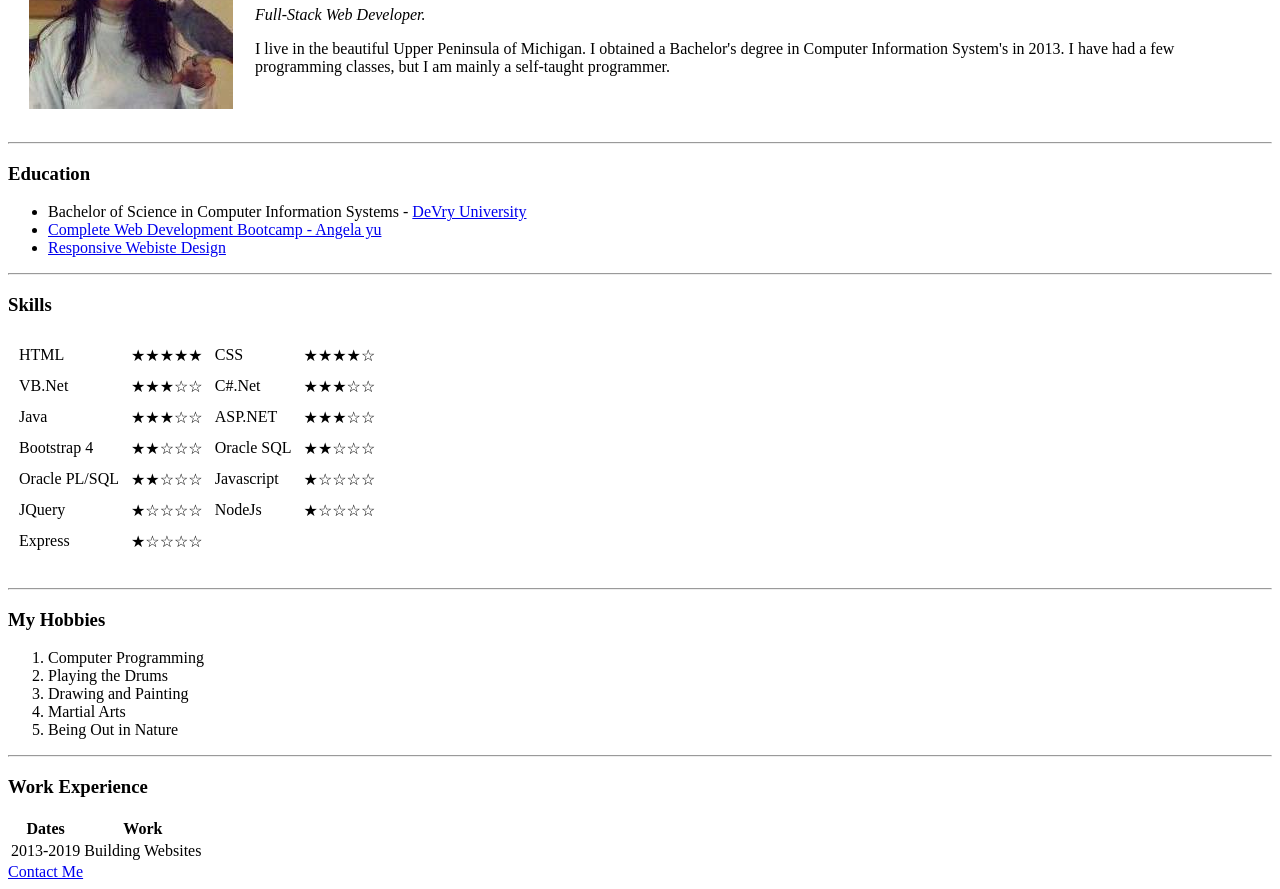
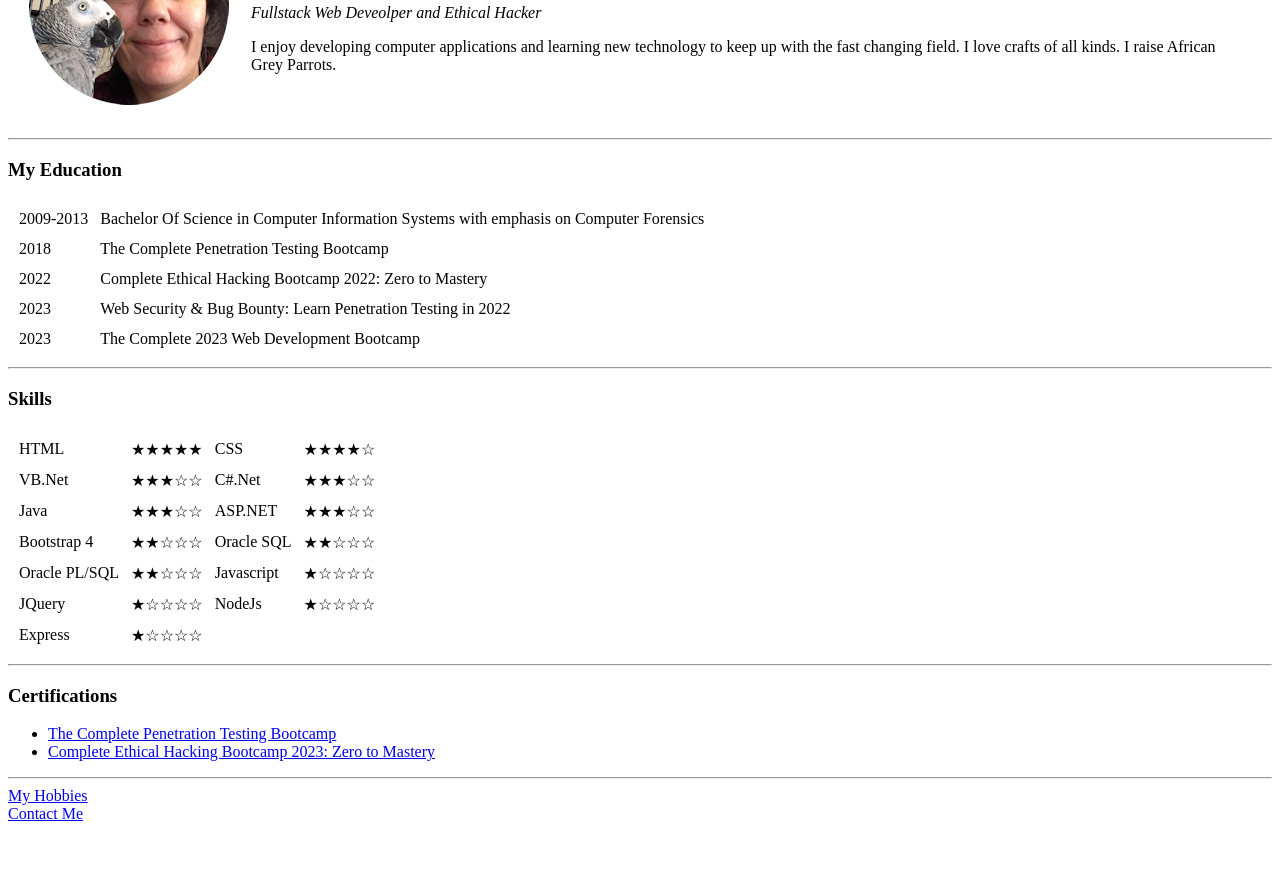
Before and after one commit to SJones108/cv, a plain HTML site: page index.html in a window 1280 px wide. Shown: the part 124-1013 px from the top of the page. After the commit the page ends 955 px from the top, so only its background shows below. Drawn offline with Linux system fonts and the light colour scheme.

Commit message:
Updated files

```diff
--- a/index.html
+++ b/index.html
@@ -1,47 +1,44 @@
 <!DOCTYPE html>
-<html lang="en" dir="ltr">
+
 <head>
-    <meta charset="utf-8" />
+    <meta charset="UTF-8">
     <title>Shirley's Personal Site</title>
 </head>
 <body>
     <table cellspacing="20">
         <tr>
-        <td><img src="img/SKJ2.jpg" alt="Shirley profile picture" /></td>
-        <td>
-          <h1>Shirley Jones</h1>
-          <p><em>Full-Stack Web Developer.</em></p>
-          <p>
-            I live in the beautiful Upper Peninsula of Michigan. I obtained a
-            Bachelor's degree in Computer Information System's in 2013. I have
-            had a few programming classes, but I am mainly a self-taught
-            programmer.
-          </p>
-        </td>
+            <td><img src="SJones photo.png" alt="Shirley Jones photo"></td>
+            <td><h1>Shirley Jones</h1>
+            <p><em> Fullstack Web Deveolper and Ethical Hacker</em></p>
+            <p>I enjoy developing computer applications and learning new technology to keep up with the fast changing field. I love crafts of all kinds. I raise African Grey Parrots.</p></td>
        </tr>
     </table>
 
-    <hr />
-    <h3>Education</h3>
-    <ul>
-      <li>
-        Bachelor of Science in Computer Information Systems -
-        <a
-          href="https://get-started.devry.edu/core/desktop?tab=programs&kwgrp=brand&ca.mp=MSN&ab.sc=ps_bng_dvu_core-brand-desktop_208939_pfx&cmpid=ps_bng_dvu_core-brand-desktop_208939_pfx&vc=208939&ca.kw=devry%20university&ca.target=kwd-80951593526043:loc-4103&ca.cr=%7bcreative%7d&ca.mt=e&cb.device=c&KWID=43700030258193234&SC_1=CLrw56T64eECFRX2swodAmoKqQ&SC_2=devry%20university&cid=1&msclkid=8578d3640e4c1fb7031e8fd8c7657a08&gclid=CLrw56T64eECFRX2swodAmoKqQ&gclsrc=ds"
-          >DeVry University</a
-        >
-      </li>
-      <li>
-        <a
-          href="https://www.udemy.com/the-complete-web-development-bootcamp/learn/v4/content"
-          >Complete Web Development Bootcamp - Angela yu</a
-        >
-      </li>
-      <li>
-        <a href="https://academy.zenva.com/">Responsive Webiste Design</a>
-      </li>
-    </ul>
-    <hr />
+    <hr>
+    <h3>My Education</h3>
+    <table cellspacing="10">
+        <tr>
+            <td>2009-2013</td>
+            <td>Bachelor Of Science in Computer Information Systems with emphasis on Computer Forensics</td>
+        </tr>
+        <tr>
+            <td>2018</td>
+            <td>The Complete Penetration Testing Bootcamp</td>
+        </tr>
+        <tr>
+            <td>2022</td>
+            <td>Complete Ethical Hacking Bootcamp 2022: Zero to Mastery</td>
+        </tr>
+        <tr>
+            <td>2023</td>
+            <td>Web Security & Bug Bounty: Learn Penetration Testing in 2022</td>
+        </tr>
+        <tr>
+            <td>2023</td>
+            <td>The Complete 2023 Web Development Bootcamp</td>
+        </tr>
+    </table>
+    <hr>
     <h3>Skills</h3>
     <table cellspacing="10">
       <tbody>
@@ -87,32 +84,17 @@
         </tr>
       </tbody>
     </table>
-    <br />
-    <hr />
-    <h3>My Hobbies</h3>
-    <ol>
-      <li>Computer Programming</li>
-      <li>Playing the Drums</li>
-      <li>Drawing and Painting</li>
-      <li>Martial Arts</li>
-      <li>Being Out in Nature</li>
-    </ol>
-    <hr />
-    <h3>Work Experience</h3>
-    <table>
-      <thead>
-        <tr>
-          <th>Dates</th>
-          <th>Work</th>
-        </tr>
-      </thead>
-      <tbody>
-        <td>2013-2019</td>
-        <td>Building Websites</td>
-      </tbody>
-      <tfoot></tfoot>
-    </table>
 
+    <hr>
+
+    <h3>Certifications</h3>
+    <ul>
+        <li><a href="http://www.udemy.com/certificate/UC-3KS3C193/">The Complete Penetration Testing Bootcamp</a></li>
+        <li><a href="https://www.udemy.com/certificate/UC-aad011af-9a8e-43c3-b863-5ca3688f146a/">Complete Ethical Hacking Bootcamp 2023: Zero to Mastery</a></li>
+    </ul>
+    <hr>
+    <a href="hobbies.html">My Hobbies</a>
+    <br>
     <a href="contact.html">Contact Me</a>
 </body>
 </html>
```
Also changed, not shown: hobbies.html (added, +21 -0 lines), SJones photo.png (added). Lines whose indentation alone changed are shown as unchanged.
